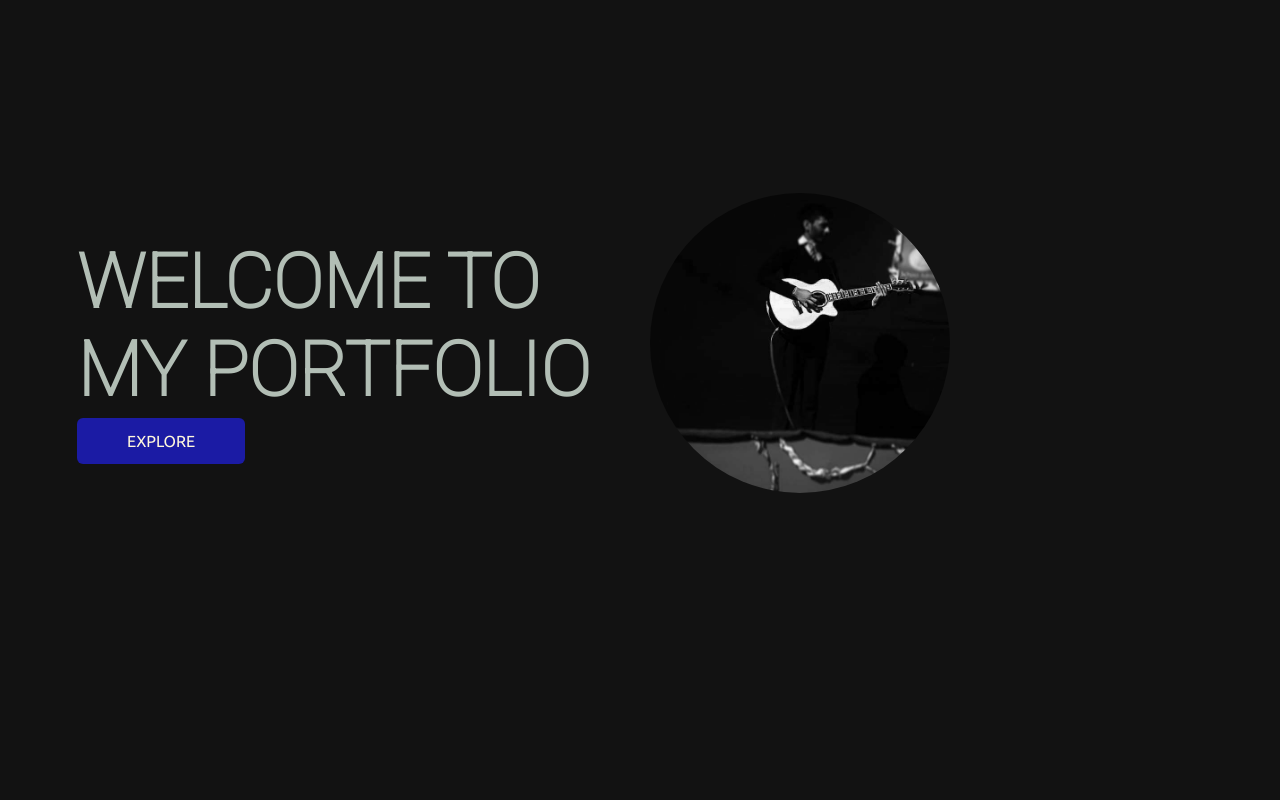
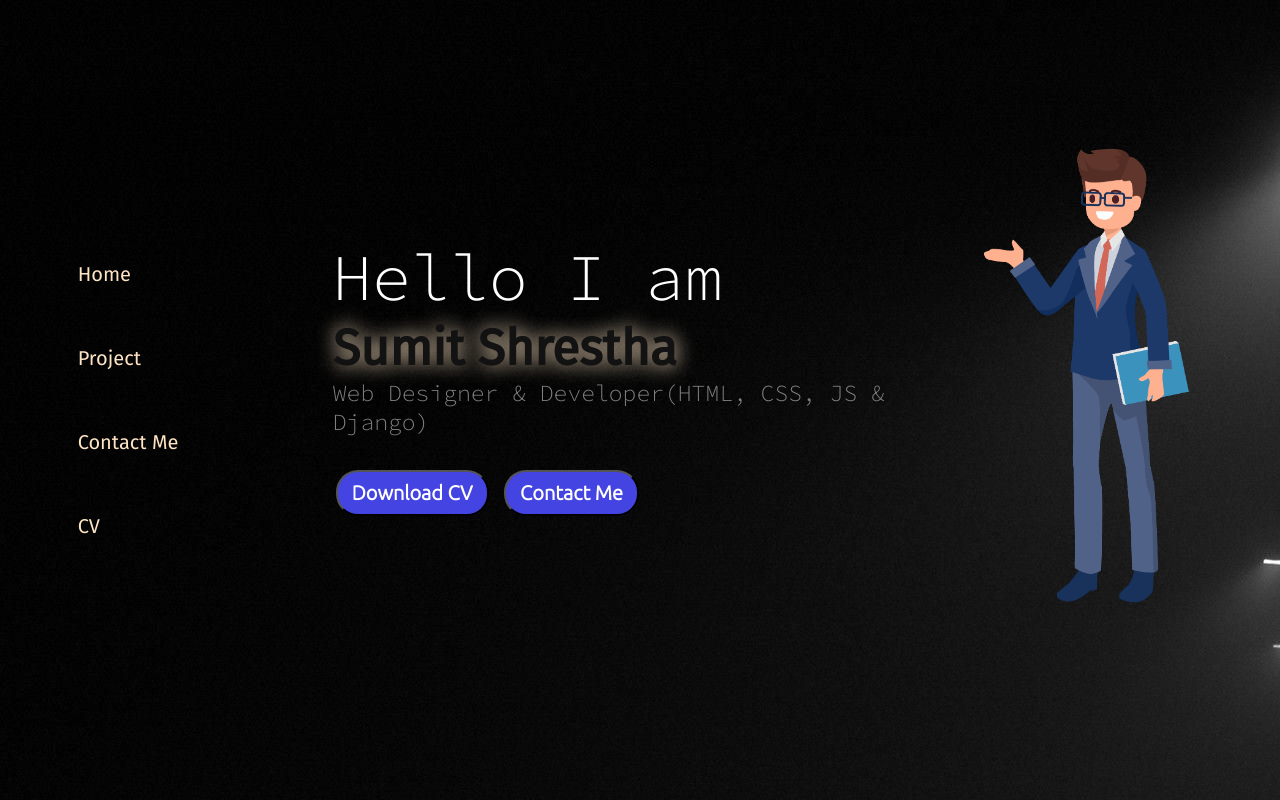
Before and after one commit to sumitstha1/portfolio, a Django app: page / in a window 1280 px wide. Run offline with Django 4.2, Linux system fonts and the light colour scheme; some libraries are stand-ins or nearby versions.

Commit message:
created nav bar and portfolio page

```diff
--- /dev/null
+++ b/portfolio/app_portfolio/templates/layouts/start.html
@@ -0,0 +1,38 @@
+<!DOCTYPE html>
+<html lang="en">
+
+<head>
+  <meta charset="UTF-8">
+  <meta http-equiv="X-UA-Compatible" content="IE=edge">
+  <meta name="viewport" content="width=device-width, initial-scale=1.0">
+  <title>
+    {% block title %}
+    {% endblock %}
+  </title>
+  {% load static %}
+  <link rel="shortcut icon" href="{% static 'profile.jpg' %}" type="image/x-icon">
+  <link rel="stylesheet" href="{% static 'css/style.css' %}">
+
+</head>
+
+<body>
+  <div class="container">
+    <div class="sidebar">
+
+      <nav>
+        <ul>
+          <li><a href="{% url 'starting' %}">Home</a></li>
+          <li><a href="#">Project</a></li>
+          <li><a href="{% url 'contact' %}">Contact Me</a></li>
+          <li><a href="{% static 'pdf/Sumit shrestha_cv.pdf' %}">CV</a></li>
+        </ul>
+      </nav>
+    </div>
+    <div class="main">
+        {% block body_content %}
+        {% endblock %}
+    </div>
+  </div>
+</body>
+
+</html>
--- a/portfolio/app_portfolio/templates/portfolio/starting.html
+++ b/portfolio/app_portfolio/templates/portfolio/starting.html
@@ -1,68 +1,21 @@
-<!DOCTYPE html>
-<html lang="en">
-<head>
-    <meta charset="UTF-8">
-    <meta http-equiv="X-UA-Compatible" content="IE=edge">
-    <meta name="viewport" content="width=device-width, initial-scale=1.0">
-    <title>Portfolio | Sumit Shrestha</title>
-    {% load static %}
-    <link rel="shortcut icon" href="{% static 'profile.jpg' %}" type="image/x-icon">
-    <link rel="stylesheet" href="{% static 'css/style.css' %}">
+{% extends 'layouts/start.html' %}
 
-</head>
-<body>
-    <section class="upper-section">
-        <div class="left">
-            <div class="head-div">
-                <span class="heading">WELCOME TO<br>
-                    MY PORTFOLIO</span>
-            </div>
-            <div class="foot-div">
-                <a href="{% url 'index' %}" class="button">EXPLORE</a>
-            </div>
-        </div>
-        <div class="right">
-            <div class="img">
-                <img src="{% static 'profile.jpg' %}" alt="profile img" class="img-profile">
-            </div>
-        </div>
-    </section>
-    <!-- <section class="lower-section">
-        <div class="head-div">
-            <p>you are welcomed to my portfolio</p>
-        </div>
-        <div class="img"><img src="{% static 'profile.jpg' %}" alt=""></div>
-    </section> -->
+{% block title %}
+Portfolio | Sumit Shrestha
+{% endblock %}
+{% load static %}
 
-    <!-- Messenger Chat Plugin Code -->
-    <div id="fb-root"></div>
-
-    <!-- Your Chat Plugin code -->
-    <div id="fb-customer-chat" class="fb-customerchat">
+{% block body_content %}
+  <div class="infoContainer">
+    <div class="devInfo">
+      <div class="hello">Hello I am</div>
+      <div class="name">Sumit Shrestha</div>
+      <div class="about">Web Designer & Developer(HTML, CSS, JS & Django)</div>
+      <div class="buttons">
+        <a href="{% static 'pdf/Sumit shrestha_cv.pdf' %}"><button>Download CV</button></a>
+        <a href="{% url 'contact' %}"><button>Contact Me</button></a>
+      </div>
     </div>
-
-    <script>
-      var chatbox = document.getElementById('fb-customer-chat');
-      chatbox.setAttribute("page_id", "110210881822784");
-      chatbox.setAttribute("attribution", "biz_inbox");
-    </script>
-
-    <!-- Your SDK code -->
-    <script>
-      window.fbAsyncInit = function() {
-        FB.init({
-          xfbml            : true,
-          version          : 'v14.0'
-        });
-      };
-
-      (function(d, s, id) {
-        var js, fjs = d.getElementsByTagName(s)[0];
-        if (d.getElementById(id)) return;
-        js = d.createElement(s); js.id = id;
-        js.src = 'https://connect.facebook.net/en_US/sdk/xfbml.customerchat.js';
-        fjs.parentNode.insertBefore(js, fjs);
-      }(document, 'script', 'facebook-jssdk'));
-    </script>
-</body>
-</html>
+    <div class="devPic"><img src="{% static 'devimg.png' %}" alt="welcome image"></div>
+  </div>
+{% endblock %}
--- a/portfolio/app_portfolio/urls.py
+++ b/portfolio/app_portfolio/urls.py
@@ -4,4 +4,5 @@ from . import views
 urlpatterns = [
     path('', views.start_page, name='starting'),
     path('index/', views.port_index, name='index'),
+    path('contact/', views.contact_page, name='contact'),
 ]
--- a/portfolio/app_portfolio/views.py
+++ b/portfolio/app_portfolio/views.py
@@ -7,6 +7,10 @@ def start_page(request):
     template = 'portfolio/starting.html'
     return render(request, template)
 
+def contact_page(request):
+    template = 'portfolio/contact.html'
+    return render(request, template)
+
 def port_index(request):
     template = 'portfolio/index.html'
     return render(request, template)
--- a/portfolio/static/css/style.css
+++ b/portfolio/static/css/style.css
@@ -1,76 +1,116 @@
-@import url('https://fonts.googleapis.com/css2?family=Ubuntu&display=swap');
-@import url('https://fonts.googleapis.com/css2?family=Roboto:wght@100&display=swap');
+@import url('https://fonts.googleapis.com/css2?family=Fira+Sans&display=swap');
+@import url('https://fonts.googleapis.com/css2?family=Source+Code+Pro:wght@300&display=swap');
+@import url('https://fonts.googleapis.com/css2?family=Ubuntu:wght@300&display=swap');
 
-html{
+*{
+    margin: 0;
     padding: 0;
-    margin: 0;
-    box-sizing: border-box;
-    scroll-behavior: smooth;
 }
 
-body{
-    background: #121212;
+.sidebar{
+    /* background-color: rgb(144, 144, 144); */
+    width: 320px;
+    font-family: 'Fira Sans', sans-serif;
+    height: 100vh;
+    display: flex;
+    justify-content: center;
+    align-items: center;
 }
 
-.upper-section{
+.sidebar nav{
+    padding: 20px;
+}
+
+.sidebar nav li{
+    list-style: none;
+    font-size: 20px;
+    padding: 30px 0;
+}
+
+.sidebar nav li a{
+    text-decoration: none;
+    color: bisque;
+}
+
+.sidebar nav li a:hover{
+    text-shadow: 0 0 20px bisque;
+    color: bisque;
+}
+
+.main{
+    /* background-color: yellow; */
+    width: 88vw;
+}
+
+.container{
     display: flex;
-    flex-direction: row;
+    background: url('../bg.jpg');
+    mix-blend-mode: darken;
+}
+
+.infoContainer{
+    /* background-color: green; */
+    height: 58vh;
+    width: 80vw;
+    margin: 144px auto;
+    display: flex;
+    justify-content: space-around;
+}
+
+.devInfo{
+    display: flex;
+    justify-content: center;
+    flex-direction: column;
+    margin-left: 6vw;
+    font-family: 'Source Code Pro', monospace;
+    color: white;
+}
+
+.hello{
+    font-size: 65px;
+}
+
+.name{
+    font-size: 50px;
+    font-weight: bold;
+    font-family: 'Fira Sans', sans-serif;
+    color: #121212;
+    text-shadow: 0 0 20px bisque;
+}
+
+.about{
+    font-size: 23px;
+    color: grey;
+}
+
+.buttons{
+    margin-top: 34px;
+}
+
+.buttons button{
+    padding: 9px 14px;
+    border-radius: 22px;
+    color: white;
+    background-color: rgb(68, 68, 226);
+    font-weight: bold;
+    font-size: 20px;
+    margin: 0 3px;
+    cursor: pointer;
+    font-family: 'Ubuntu', sans-serif;
+}
+
+.buttons button:hover{
+    background-color: blue;
+    color: white;
+    box-shadow: 0 0 20px blue;
+}
+
+.devPic{
+    display: flex;
     justify-content: center;
     align-items: center;
-    height: 100vh;
-    margin-top: -5%;
-    margin-right: 20%;
-    /* background-color: #121212; */
 }
 
-.head-div{
-    display: flex;
-    flex-direction: row;
+.devPic img{
+    height: 58vh;
 }
-
-.heading{
-    font-family: 'Roboto', sans-serif;
-    color: #b2beb5;
-    font-size: 75px;
-    font-weight: bold;
-}
-
-.foot-div{
-    margin-top: 18px;
-}
-
-.left{
-    display: flex;
-    flex-direction: column;
-}
-
-.right{
-    margin-left: 60px;
-}
-
-.button{
-    text-decoration: none;
-    color: cornsilk;
-    padding: 14px 50px;
-    background-color: rgba(30, 30, 206, 0.782);
-    border-radius: 6px;
-    font-family: Ubuntu;
-}
-
-.button:hover{
-    background-color: blue;
-}
-
-.img-profile{
-    height: 300px;
-    width: 300px;
-    border-radius: 50%;
-}
-
-
-@media screen and (max-width: 800px) {
-    .heading{
-        font-size: 30px;
-        margin: 10vh;
-    }
-}
```
Also changed, not shown: portfolio/app_portfolio/templates/layouts/base.html (deleted, +0 -66 lines), portfolio/app_portfolio/templates/portfolio/contact.html (added, +10 -0 lines), portfolio/static/bg.jpg (added), portfolio/static/devimg.png (added), portfolio/static/js/script.js (added), 1 other file.
